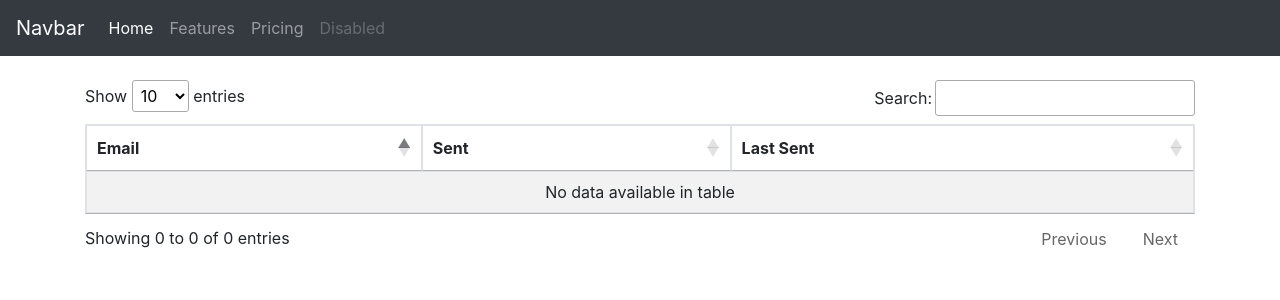
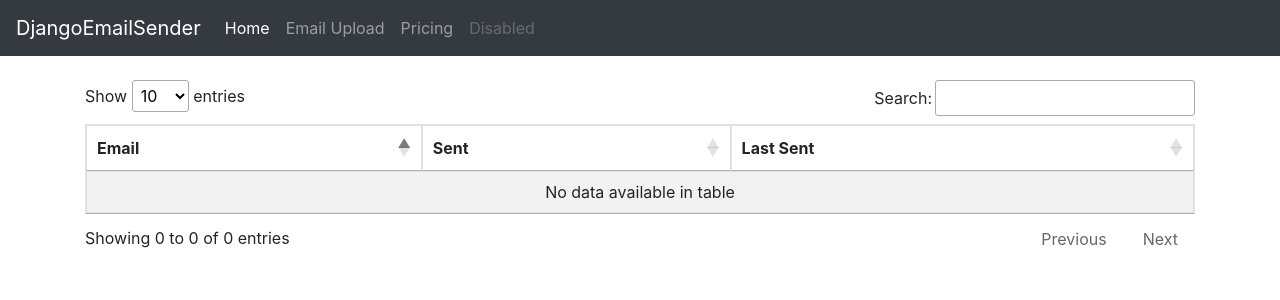
Before and after one commit to ArRosid/DjangoSendMail, a Django app: page / in a window 1280 px wide. Shown: the top 300 px of the page. Run offline with Django 3.2, Linux system fonts and the light colour scheme; data that the repository does not hold is empty; some libraries are stand-ins or nearby versions.

Commit message:
Added email upload features

```diff
--- a/DjangoSendMail/settings.py
+++ b/DjangoSendMail/settings.py
@@ -132,3 +132,6 @@ EMAIL_HOST_USER = 'apikey'
 EMAIL_HOST_PASSWORD = SENDGRID_API_KEY
 EMAIL_PORT = 587
 EMAIL_USE_TLS = True
+
+MEDIA_URL = '/media/'
+MEDIA_ROOT = os.path.join(BASE_DIR, 'media')
--- a/DjangoSendMail/urls.py
+++ b/DjangoSendMail/urls.py
@@ -15,8 +15,10 @@ Including another URLconf
 """
 from django.contrib import admin
 from django.urls import path, include
+from django.conf.urls.static import static
+from django.conf import settings
 
 urlpatterns = [
     path('admin/', admin.site.urls),
     path('', include('send_mail.urls'))
-]
+] + static(settings.MEDIA_URL, document_root=settings.MEDIA_ROOT)
--- a/send_mail/models.py
+++ b/send_mail/models.py
@@ -2,11 +2,9 @@ from django.db import models
 
 
 class EmailList(models.Model):
-    email = models.EmailField(max_length=100)
+    email = models.EmailField(max_length=100, unique=True)
     send = models.BooleanField(default=False)
     last_send = models.DateTimeField(null=True, blank=True)
 
     def __str__(self):
         return self.email
-
-# todo import email dari csv
--- a/send_mail/urls.py
+++ b/send_mail/urls.py
@@ -3,5 +3,6 @@ from django.urls import path
 from . import views
 
 urlpatterns = [
-    path('', views.home, name='home')
+    path('', views.home, name='home'),
+    path('upload/', views.upload_email, name='upload_email')
 ]
--- a/send_mail/views.py
+++ b/send_mail/views.py
@@ -1,6 +1,8 @@
 from django.shortcuts import render
+from django.conf import settings
+from django.core.files.storage import FileSystemStorage
 from . import models
-
+from . import utils
 
 def home(request):
     email_list = models.EmailList.objects.all()
@@ -8,3 +10,11 @@ def home(request):
         'email_list': email_list
     }
     return render(request, "send_mail/home.html", context)
+
+
+def upload_email(request):
+    if request.method == 'POST':
+        email_file = request.FILES['email_file']
+        utils.handle_upload_email(email_file)
+
+    return render(request, 'send_mail/email_upload.html')
--- a/templates/base.html
+++ b/templates/base.html
@@ -13,14 +13,14 @@
   </head>
   <body>
     <nav class="navbar navbar-expand-lg navbar-dark bg-dark mb-4">
-      <a class="navbar-brand" href="#">Navbar</a>
+      <a class="navbar-brand" href="#">DjangoEmailSender</a>
       <button class="navbar-toggler" type="button" data-toggle="collapse" data-target="#navbarNavAltMarkup" aria-controls="navbarNavAltMarkup" aria-expanded="false" aria-label="Toggle navigation">
         <span class="navbar-toggler-icon"></span>
       </button>
       <div class="collapse navbar-collapse" id="navbarNavAltMarkup">
         <div class="navbar-nav">
-          <a class="nav-item nav-link active" href="#">Home <span class="sr-only">(current)</span></a>
-          <a class="nav-item nav-link" href="#">Features</a>
+          <a class="nav-item nav-link active" href="{% url 'home' %}">Home <span class="sr-only">(current)</span></a>
+          <a class="nav-item nav-link" href="{% url 'upload_email' %}">Email Upload</a>
           <a class="nav-item nav-link" href="#">Pricing</a>
           <a class="nav-item nav-link disabled" href="#" tabindex="-1" aria-disabled="true">Disabled</a>
         </div>
```
Also changed, not shown: send_mail/utils.py (added, +11 -0 lines), templates/send_mail/email_upload.html (added, +17 -0 lines), send_mail/migrations/0004_auto_20200502_0236.py (added).
